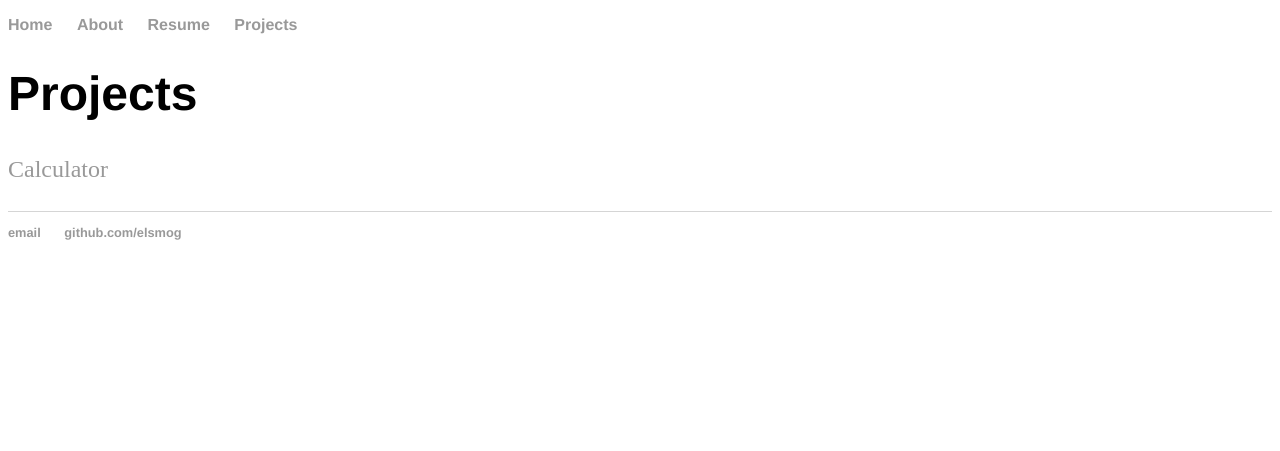
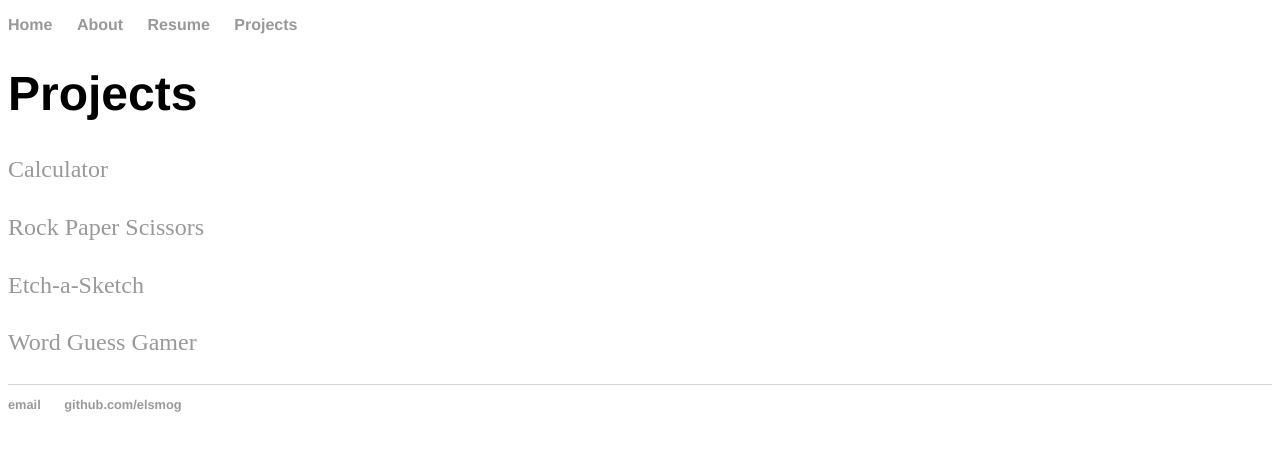
Before and after one commit to elsmog/elsmog.github.io, a Jekyll site: the page built from projects/index.html, in a window 1280 px wide. Shown: the top 451 px of the page. Built offline with Jekyll 4.4.1, drawn with Linux system fonts in a browser that asks for light colours.

Commit message:
Update index.html

```diff
--- a/projects/index.html
+++ b/projects/index.html
@@ -5,4 +5,7 @@ title: Elyssa Kober
 <div class="blurb">
 	<h1>Projects</h1>
 	<p><a href="/calculator/index.html">Calculator</a></p>
+	<p><a href="/rock-paper-scissors/index.html">Rock Paper Scissors</a></p>
+	<p><a href="/etch-a-sketch/index.html">Etch-a-Sketch</a></p>
+	<p><a href="/word-guess-game/index.html">Word Guess Gamer</a></p>
 </div><!-- /.blurb -->
```
